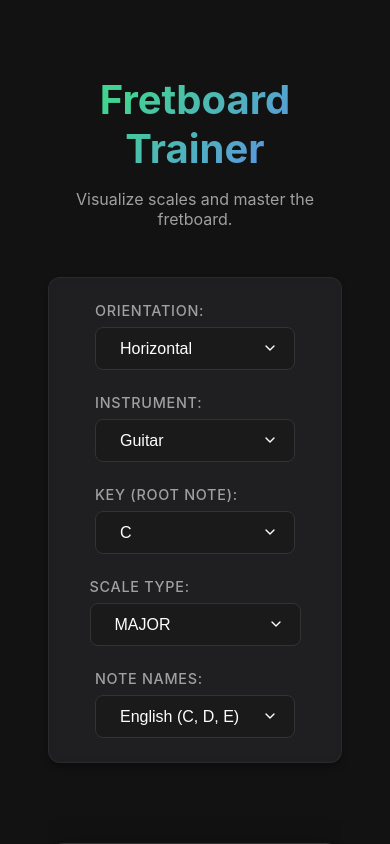
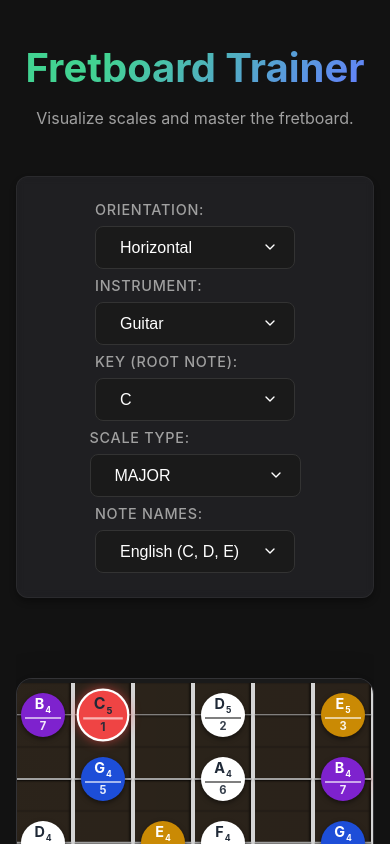
Before and after one commit to francisco-ebi/fretboard-trainer, a React (Vite) app: page / in a window 390 px wide. Shown: the top 844 px of the page. Built offline with nearby package versions, Linux system fonts and the light colour scheme.

Commit message:
feat: mobile view improvements

```diff
--- a/src/App.css
+++ b/src/App.css
@@ -1,7 +1,7 @@
 :root {
   --app-padding-desktop: 2rem;
   /* Reduciton factor for mobile (e.g., 0.75 for 25% reduction) */
-  --mobile-padding-scale: 0.75;
+  --mobile-padding-scale: 0.25;
   --app-padding-mobile: calc(var(--app-padding-desktop) * var(--mobile-padding-scale));
 
   --controls-gap-desktop: 2rem;
--- a/src/components/Fretboard.css
+++ b/src/components/Fretboard.css
@@ -179,7 +179,7 @@
     /* Fretboard and Numbers side-by-side */
     align-items: flex-start;
     /* Align top */
-    overflow-x: hidden;
+    overflow-x: auto;
     overflow-y: auto;
     max-height: 80vh;
     /* Scrollable vertically */
```
